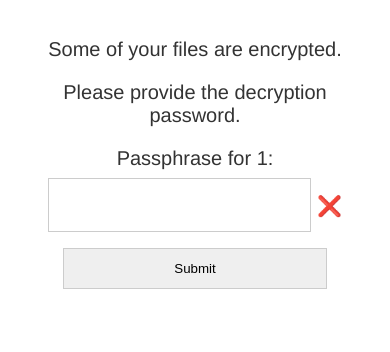
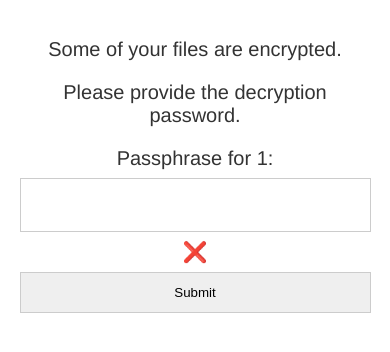
Before and after one commit to peprolinbot/luks-web, a Flask app: template templates/unlock.html in a window 390 px wide. Shown: the part 261-613 px from the top of the page. Run offline with Flask 2, Linux system fonts and the light colour scheme; the template is opened without the code that fills it: most values are stand-ins (such as "Sample title", 1, 10 or a date in 2020); parts of the project's set-up code (start-up, migrations or seed data) failed here and were passed over.

Commit message:
Change element's placement for better responsiveness

```diff
--- a/static/unlock.css
+++ b/static/unlock.css
@@ -15,6 +15,10 @@ article {
   width: 90vw;
   margin: 0 auto;
 }
+form {
+  display: grid;
+  justify-content: center;
+}
 input {
   padding: 12px 20px;
   margin: 8px 0;
@@ -22,12 +26,12 @@ input {
   border: 1px solid #ccc;
 }
 input[type=password] {
-  width: 75%;
+  width: 90vw;
   font-size: 24px;
 }
 input[type=submit] {
   cursor: pointer;
-  width: 75%;
+  width: 90vw;
 }
 input[type=submit]:hover {
   background-color: #d9d9d9;
```
